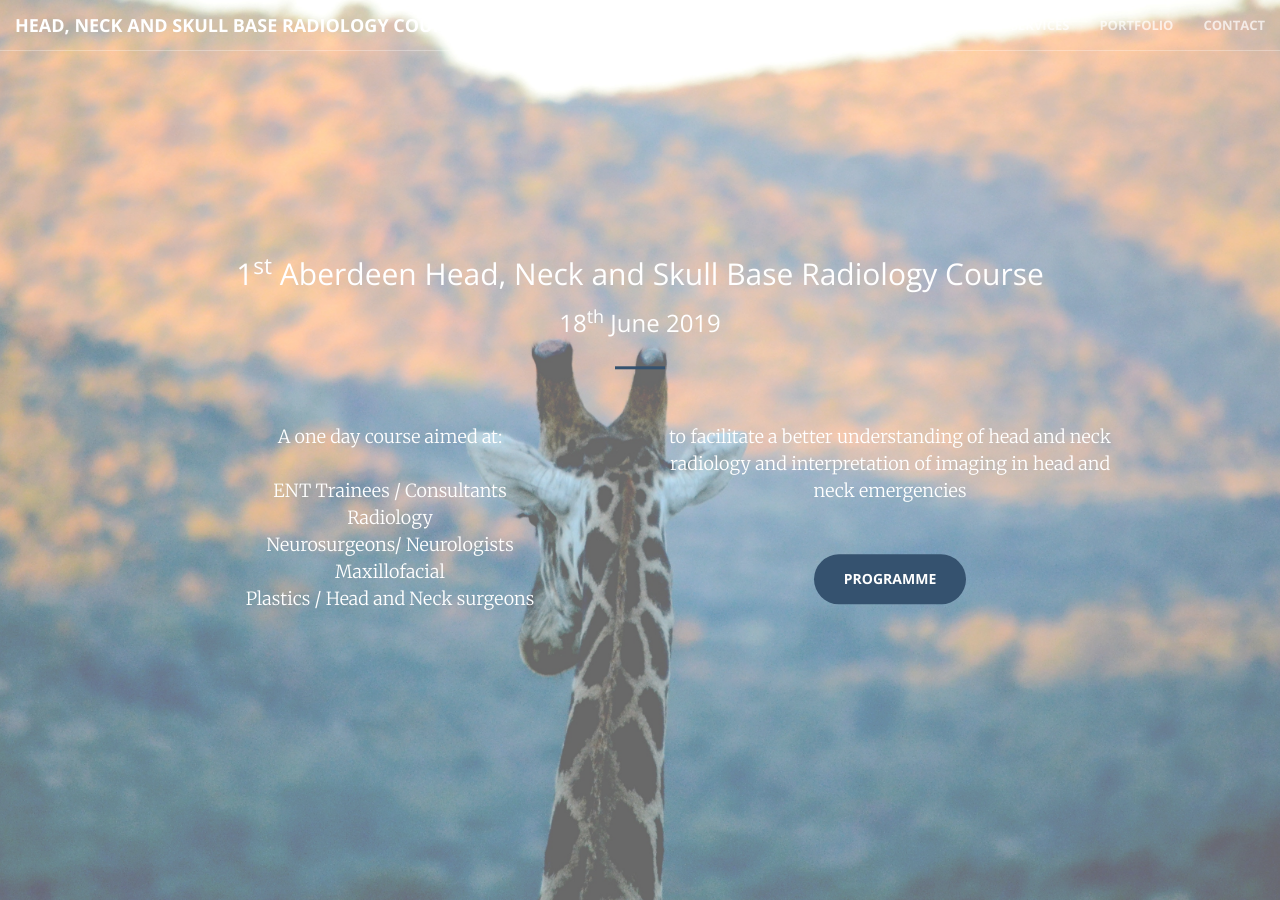
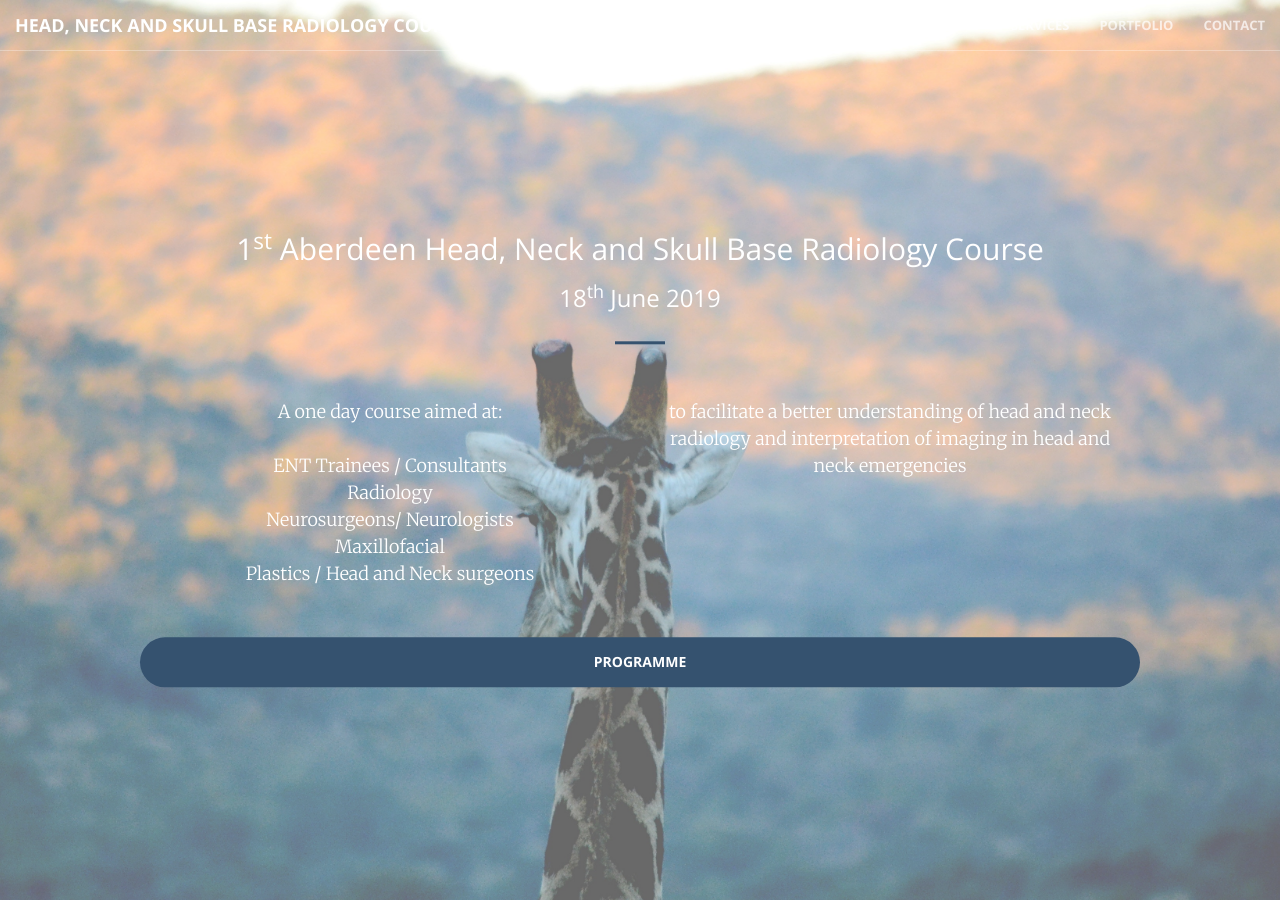
Before and after one commit to aberdeenradiology/aberdeenradiology.github.io, a Jekyll site: the page built from index.html, in a window 1280 px wide and 900 px high. Built offline with Jekyll 4.4.1, drawn with Linux system fonts in a browser that asks for light colours.

Commit message:
Update header.html

```diff
--- a/_includes/header.html
+++ b/_includes/header.html
@@ -12,7 +12,7 @@
                 Plastics / Head and Neck surgeons
             </p>
             <p class = "text-faded col-xs-6">to facilitate a better understanding of head and neck radiology and interpretation of imaging in head and neck emergencies</p>
-            <a href="#programme" class="btn btn-primary btn-xl page-scroll">Programme</a>
+            <a href="#programme" class="btn btn-primary btn-xl page-scroll col-xs-12">Programme</a>
         </div>
     </div>
 </header>
```
